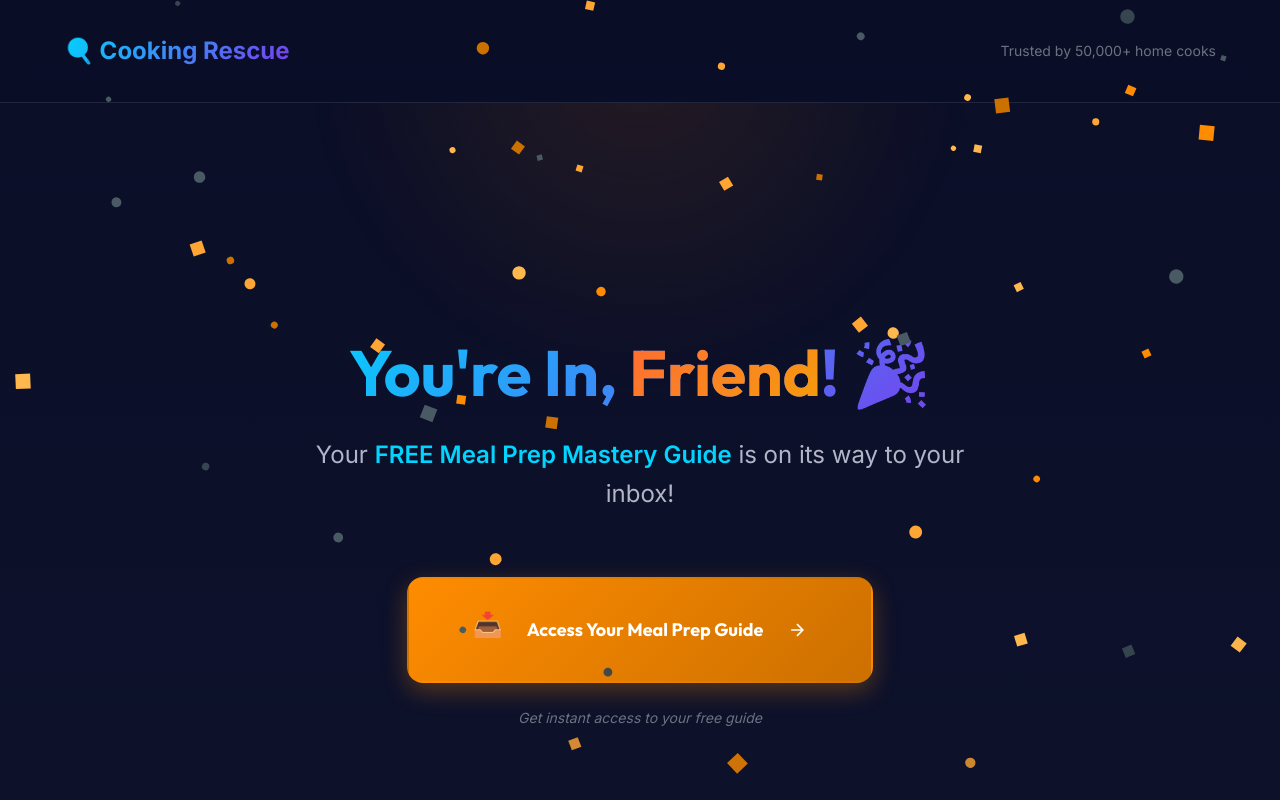
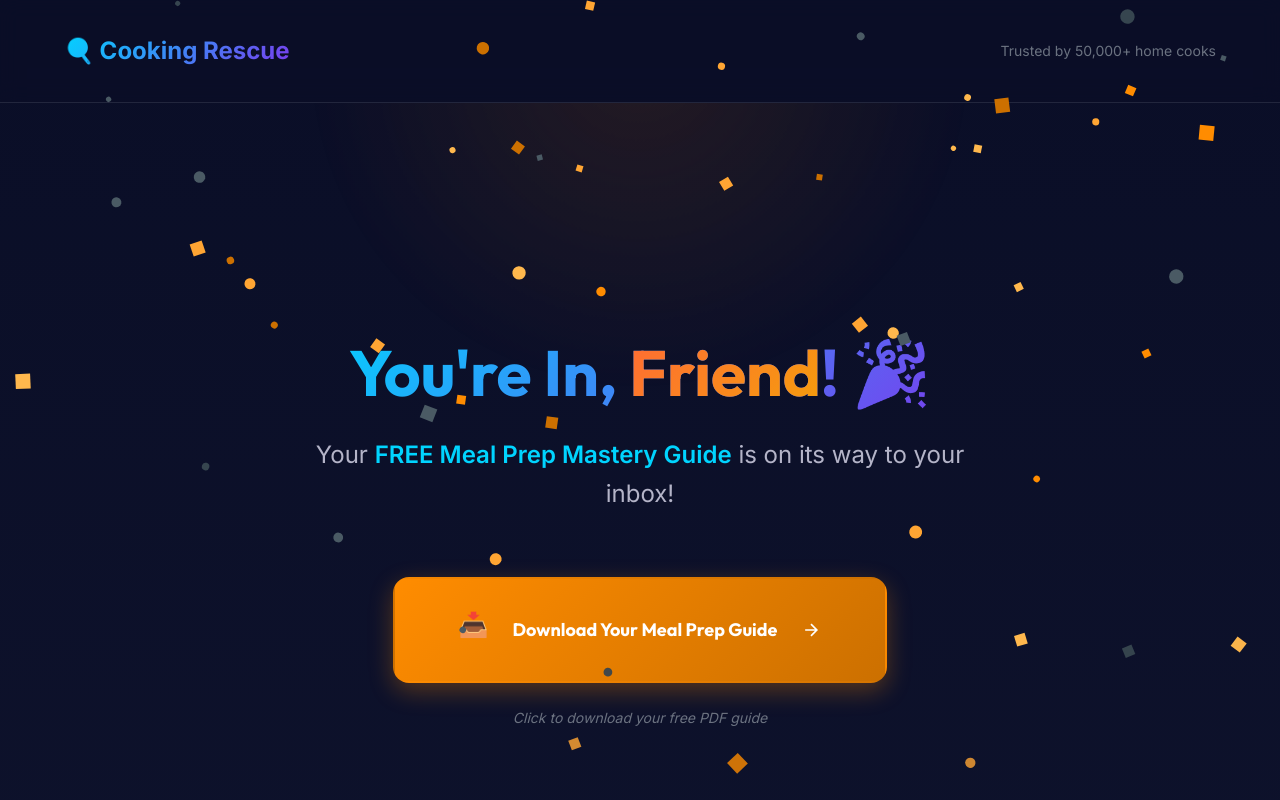
Before and after one commit to 28-28-web/Cookingrescue, a website: page thank-you.html in a window 1280 px wide. Shown: the top 800 px of the page. Drawn offline with Linux system fonts and the light colour scheme.

Commit message:
Add direct Google Drive download link to thank-you page

```diff
--- a/thank-you.html
+++ b/thank-you.html
@@ -57,15 +57,16 @@
 
                 <!-- CTA Button -->
                 <div class="cta-button-container">
-                    <a href="#" id="downloadGuideBtn" class="primary-cta-btn">
+                    <a href="https://drive.google.com/uc?id=10Z0wDfuJShC1k0vyBooYGwZxl_6eN0yx&export=download"
+                        id="downloadGuideBtn" class="primary-cta-btn" target="_blank" rel="noopener">
                         <span class="btn-icon">📥</span>
-                        <span class="btn-text">Access Your Meal Prep Guide</span>
+                        <span class="btn-text">Download Your Meal Prep Guide</span>
                         <svg class="btn-arrow" xmlns="http://www.w3.org/2000/svg" viewBox="0 0 24 24" fill="none"
                             stroke="currentColor" stroke-width="2">
                             <path d="M5 12h14M12 5l7 7-7 7" />
                         </svg>
                     </a>
-                    <p class="cta-subtitle">Get instant access to your free guide</p>
+                    <p class="cta-subtitle">Click to download your free PDF guide</p>
                 </div>
             </div>
         </div>
```
